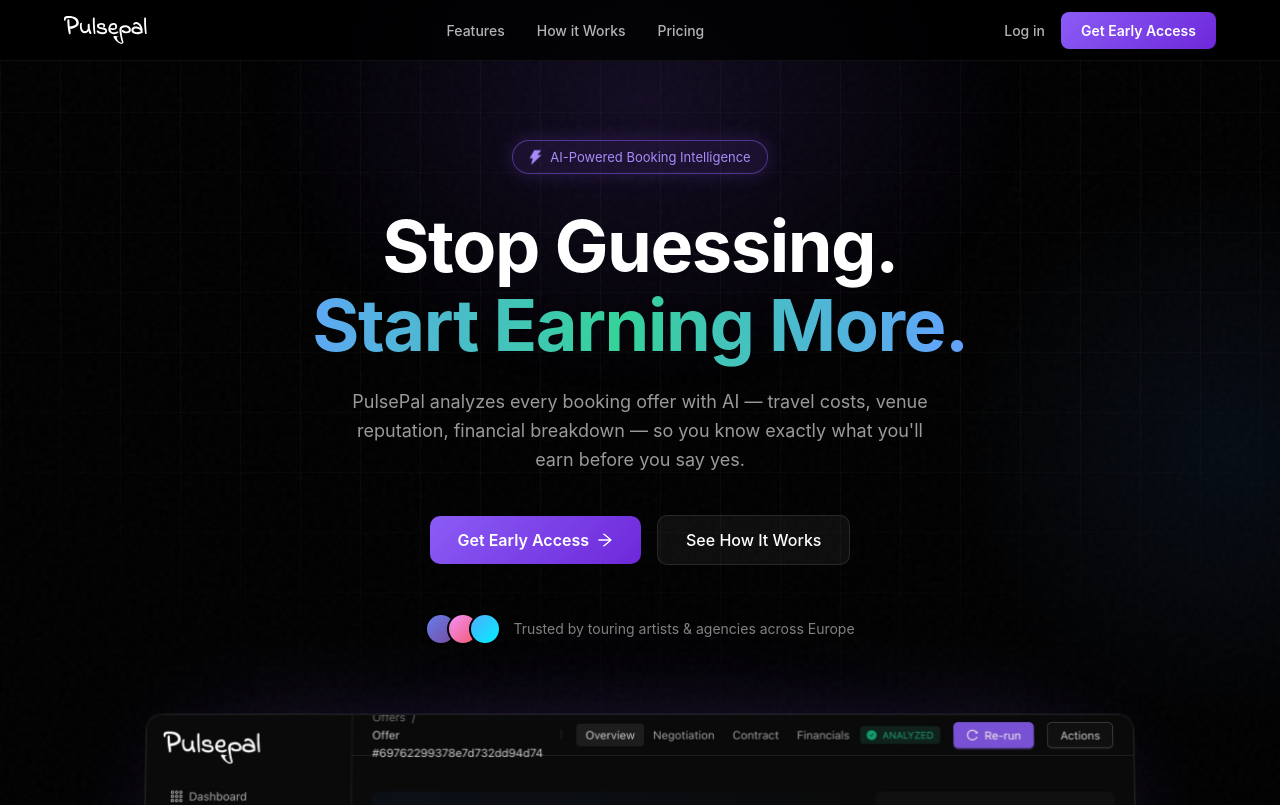
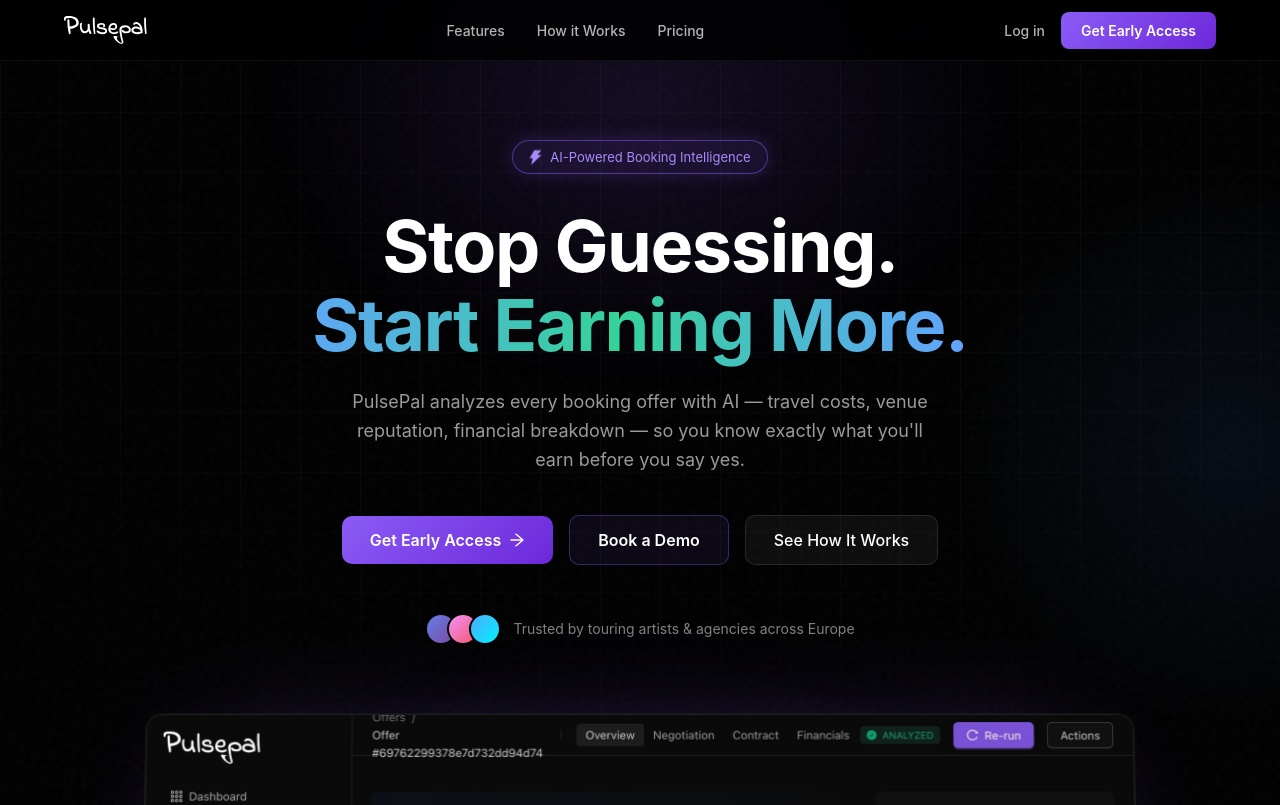
Before and after one commit to Momen-Elshamy/pulsepal-website, a Next.js app: page / in a window 1280 px wide. Shown: the top 805 px of the page. Built offline with nearby package versions, Linux system fonts and the light colour scheme.

Commit message:
feat: add Book a Demo CTA linking to Calendly

```diff
--- a/Components/Home/CTA.jsx
+++ b/Components/Home/CTA.jsx
@@ -56,10 +56,10 @@
                     >
                         Join artists and agencies who are making better booking decisions with AI.
                     </motion.p>
+                    <motion.div className={styles.ctaButtons} variants={itemVariants}>
                         <motion.a
                             href="https://ai.pulsepal.de/"
                             className={styles.ctaBtn}
-                        variants={itemVariants}
                             whileHover={{
                                 scale: 1.05,
                                 boxShadow: "0 15px 50px rgba(139, 92, 246, 0.5)"
@@ -69,6 +69,17 @@
                             Get Early Access
                             <ArrowRightOutlined />
                         </motion.a>
+                        <motion.a
+                            href="https://calendly.com/management-santemusic/30min"
+                            target="_blank"
+                            rel="noreferrer"
+                            className={styles.secondaryBtn}
+                            whileHover={{ scale: 1.03 }}
+                            whileTap={{ scale: 0.98 }}
+                        >
+                            Book a Demo
+                        </motion.a>
+                    </motion.div>
                     <motion.p
                         className={styles.note}
                         variants={itemVariants}
--- a/Components/Home/CTA.module.css
+++ b/Components/Home/CTA.module.css
@@ -42,6 +42,14 @@
     margin-bottom: 32px;
 }
 
+.ctaButtons {
+    display: flex;
+    justify-content: center;
+    align-items: center;
+    gap: 14px;
+    flex-wrap: wrap;
+}
+
 .ctaBtn {
     display: inline-flex;
     align-items: center;
@@ -60,6 +68,26 @@
     box-shadow: 0 8px 30px rgba(139, 92, 246, 0.5);
 }
 
+.secondaryBtn {
+    display: inline-flex;
+    align-items: center;
+    gap: 8px;
+    padding: 16px 32px;
+    background: rgba(255, 255, 255, 0.06);
+    border: 1px solid rgba(255, 255, 255, 0.14);
+    color: #fff;
+    font-size: 16px;
+    font-weight: 600;
+    border-radius: 12px;
+    transition: all 0.2s;
+}
+
+.secondaryBtn:hover {
+    background: rgba(255, 255, 255, 0.1);
+    border-color: rgba(255, 255, 255, 0.22);
+    transform: translateY(-2px);
+}
+
 .note {
     margin-top: 16px;
     font-size: 14px;
--- a/Components/Home/Hero.jsx
+++ b/Components/Home/Hero.jsx
@@ -113,6 +113,16 @@
                         <ArrowRightOutlined />
                     </motion.a>
                     <motion.a
+                        href="https://calendly.com/management-santemusic/30min"
+                        target="_blank"
+                        rel="noreferrer"
+                        className={styles.tertiaryBtn}
+                        whileHover={{ scale: 1.03 }}
+                        whileTap={{ scale: 0.98 }}
+                    >
+                        Book a Demo
+                    </motion.a>
+                    <motion.a
                         href="#features"
                         className={styles.secondaryBtn}
                         whileHover={{ scale: 1.03 }}
--- a/Components/Home/Hero.module.css
+++ b/Components/Home/Hero.module.css
@@ -179,6 +179,7 @@
 
 .buttons {
     display: flex;
+    flex-wrap: wrap;
     align-items: center;
     justify-content: center;
     gap: 16px;
@@ -218,6 +219,23 @@
     box-shadow:
         0 10px 40px rgba(139, 92, 246, 0.5),
         0 0 0 1px rgba(139, 92, 246, 0.3);
+}
+
+.tertiaryBtn {
+    padding: 14px 28px;
+    background: rgba(139, 92, 246, 0.08);
+    border: 1px solid rgba(139, 92, 246, 0.35);
+    color: #fff;
+    font-size: 16px;
+    font-weight: 600;
+    border-radius: 10px;
+    transition: all 0.2s;
+}
+
+.tertiaryBtn:hover {
+    background: rgba(139, 92, 246, 0.14);
+    border-color: rgba(139, 92, 246, 0.55);
+    transform: translateY(-2px);
 }
 
 .secondaryBtn {
```
Lines whose indentation alone changed are shown as unchanged.
